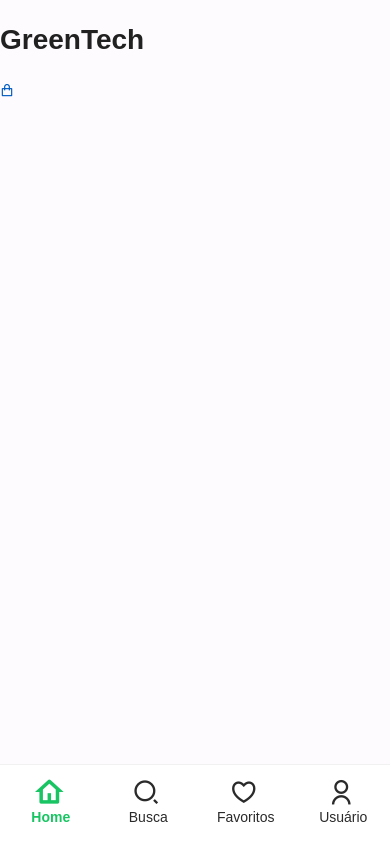
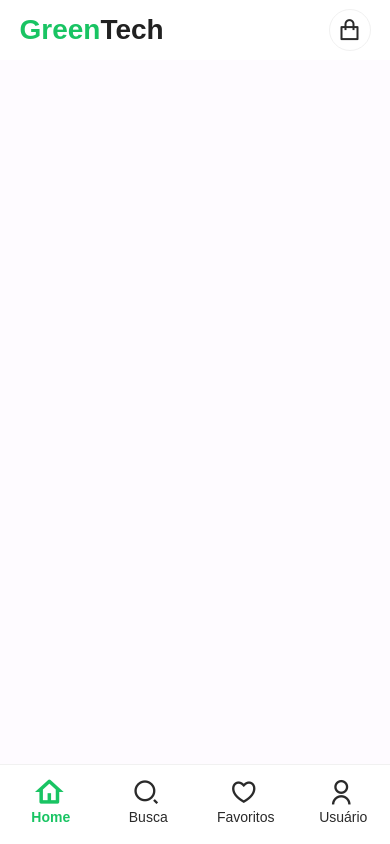
Before and after one commit to NathanDalbert/GreenTech, a website: page www/index.html in a window 390 px wide. Drawn offline with Linux system fonts and the light colour scheme; some packages are replaced by stand-ins of ours.

Commit message:
style(header): ajustar estilos da barra de navegação, logo e botão do carrinho

```diff
--- a/www/css/index.css
+++ b/www/css/index.css
@@ -39,3 +39,41 @@ body{
 .toolbar-inner > .link i{
     font-size: 28px;
 }
+
+.top-nav{
+    width: 100%;
+    height: 60px;
+    background: var(--branco);
+    display: flex;
+    align-items: center;
+    justify-content: space-between;
+
+}
+
+.title-logo{
+
+    font-weight: 600;
+    margin: 5%;
+
+}
+
+
+.title-logo span{
+
+  color: var(--verde);
+
+}
+
+.btn-cart{
+    width: 40px;
+    height: 40px;
+    background: var(--branco);
+    display: flex;
+    align-items: center;
+    justify-content: center;
+    margin-right:5% ;
+    border-radius: 50%;
+    border: 1px solid var(--gelo);
+    font-size: 24px;
+    color: var(--preto);
+}
```
